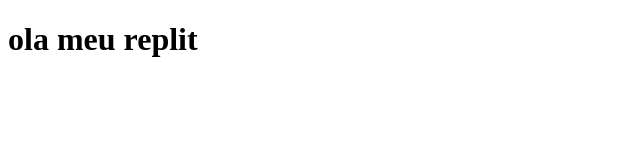
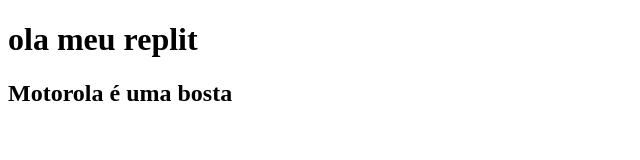
Before and after one commit to thaleslope/pi-ronaldinhogaucho, a plain HTML site: page index.html in a window 1280 px wide. Shown: the whole page, without its empty margins (0-640 px from the left). Drawn offline with Linux system fonts and the light colour scheme.

Commit message:
Motorola = lixo

```diff
--- a/index.html
+++ b/index.html
@@ -7,5 +7,6 @@
 
 <body>
 	<H1> ola meu replit</H1>
+	<h2> Motorola é uma bosta</h2>
 </body>
 </html>
```
